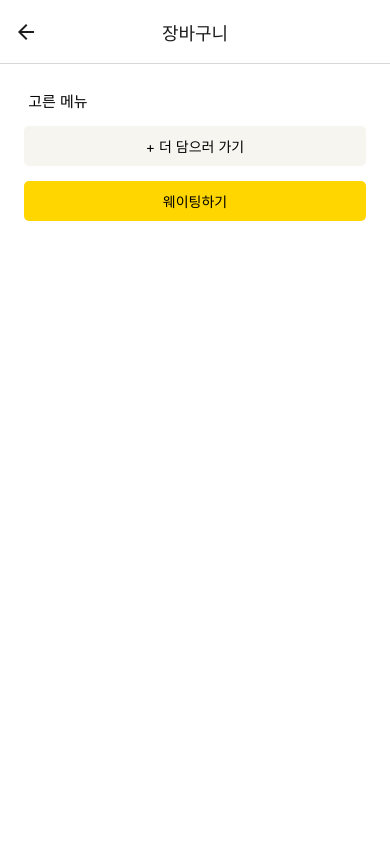
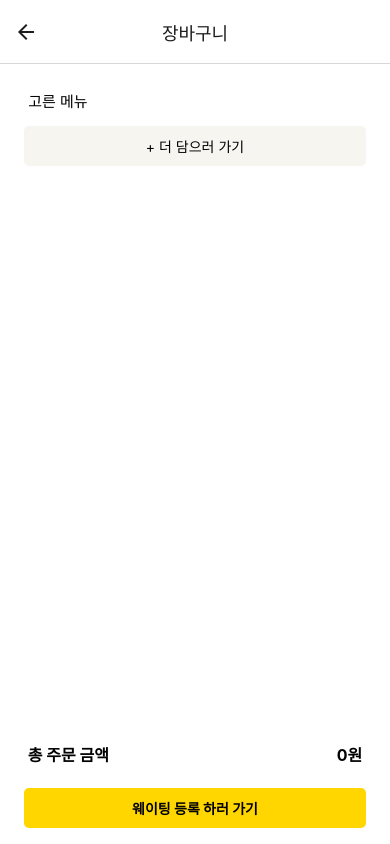
Before and after one commit to O-DI-GA/odiga-app, a React Native app: screen /ShopCart in a window 390 px wide. Built offline with nearby package versions, Linux system fonts and the light colour scheme; no server answers.

Commit message:
✨ feat : add Total Price

```diff
--- a/pages/Shop/ShopCart.js
+++ b/pages/Shop/ShopCart.js
@@ -43,6 +43,7 @@ export default function ShopCart() {
     </Swipeable>
   );
 
+  // 삭제 버튼
   const renderRightActions = (item) => (
     <TouchableOpacity
       style={styles.deleteButton}
@@ -50,6 +51,14 @@ export default function ShopCart() {
       <Icon name="delete" color="#ffffff" size={20} />
     </TouchableOpacity>
   );
+
+  // 총 주문 금액
+  const getTotalPrice = () => {
+    return cart.reduce(
+      (total, item) => total + item.menuPrice * item.quantity,
+      0
+    );
+  };
 
   return (
     <View style={styles.container}>
@@ -62,16 +71,21 @@ export default function ShopCart() {
         />
         <TouchableOpacity
           style={styles.button}
-          onPress={() => navigation.navigate("ShopMenu")}>
+          onPress={() => navigation.goBack()}>
           <Text style={styles.buttonText}>+ 더 담으러 가기</Text>
         </TouchableOpacity>
       </View>
-
-      <TouchableOpacity
-        style={styles.waitingButton}
-        onPress={() => navigation.navigate("Waiting")}>
-        <Text style={styles.buttonText}>웨이팅하기</Text>
-      </TouchableOpacity>
+      <View style={styles.bottom}>
+        <View style={styles.totalPrice}>
+          <Text style={styles.totalPriceText}> 총 주문 금액</Text>
+          <Text style={styles.totalPriceText}>{getTotalPrice()}원 </Text>
+        </View>
+        <TouchableOpacity
+          style={styles.waitingButton}
+          onPress={() => navigation.navigate("Waiting")}>
+          <Text style={styles.goWaiting}>웨이팅 등록 하러 가기</Text>
+        </TouchableOpacity>
+      </View>
     </View>
   );
 }
@@ -79,6 +93,8 @@ export default function ShopCart() {
 const styles = StyleSheet.create({
   container: {
     flex: 1,
+    flexDirection: "column",
+    justifyContent: "space-between",
     backgroundColor: "#ffffff",
     padding: 16,
     flexGrow: 1,
@@ -130,11 +146,9 @@ const styles = StyleSheet.create({
   waitingButton: {
     backgroundColor: "#FFD600",
     padding: 10,
-
     borderRadius: 5,
     alignItems: "center",
     marginTop: 10,
-    marginHorizontal: 8,
   },
   quantityControl: {
     flex: 1,
@@ -167,4 +181,19 @@ const styles = StyleSheet.create({
     marginVertical: 18,
     marginRight: 5,
   },
+  bottom: {
+    marginHorizontal: 8,
+  },
+  totalPrice: {
+    flexDirection: "row",
+    justifyContent: "space-between",
+    marginVertical: 12,
+  },
+  totalPriceText: {
+    fontSize: 16,
+    fontWeight: "bold",
+  },
+  goWaiting: {
+    fontWeight: "bold",
+  },
 });
```
